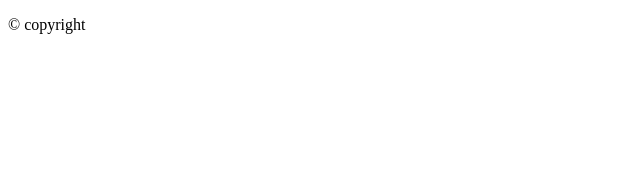
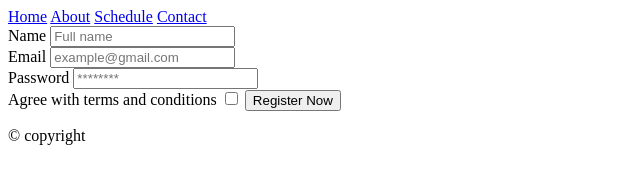
Before and after one commit to Lee-Ann2/TechCon_HTML, a plain HTML site: page techcon_website/register.html in a window 1280 px wide. Shown: the whole page, without its empty margins (0-640 px from the left). Drawn offline with Linux system fonts and the light colour scheme.

Commit message:
Created a register page

```diff
--- a/techcon_website/register.html
+++ b/techcon_website/register.html
@@ -3,9 +3,30 @@
 <head>
     <meta charset="UTF-8">
     <meta name="viewport" content="width=device-width, initial-scale=1.0">
-    <title>Document</title>
+    <title>Register</title>
 </head>
 <body>
+    <header>
+        <nav>
+            <a href="index.html">Home</a>
+            <a href="about.html">About</a>
+            <a href="schedule.html">Schedule</a>
+            <a href="contact.html">Contact</a>
+        </nav>
+    </header>
+    <main>
+        <form action="form">
+            <label for="name">Name</label>
+            <input type="text" placeholder="Full name" required><br>
+            <label for="email">Email</label>
+            <input type="email" placeholder="example@gmail.com" required><br>
+            <label for="password">Password</label>
+            <input type="password" placeholder="********" minlength="8"><br>
+            <label for="checkbox">Agree with terms and conditions</label>
+            <input type="checkbox" required>
+            <button type="submit">Register Now</button>
+        </form>
+    </main>
     <footer>
         <p>&copy; copyright</p>
     </footer>
```
